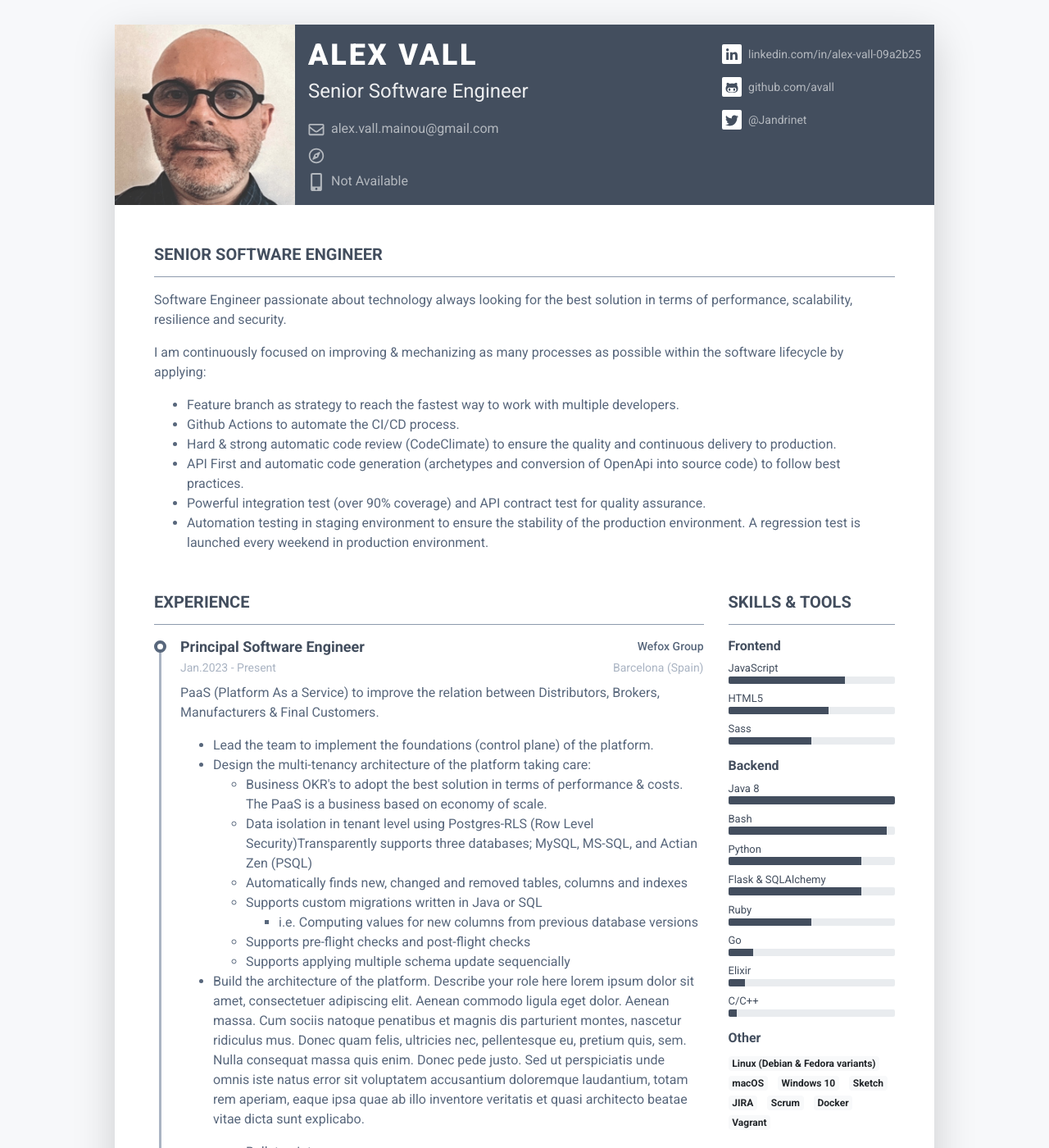
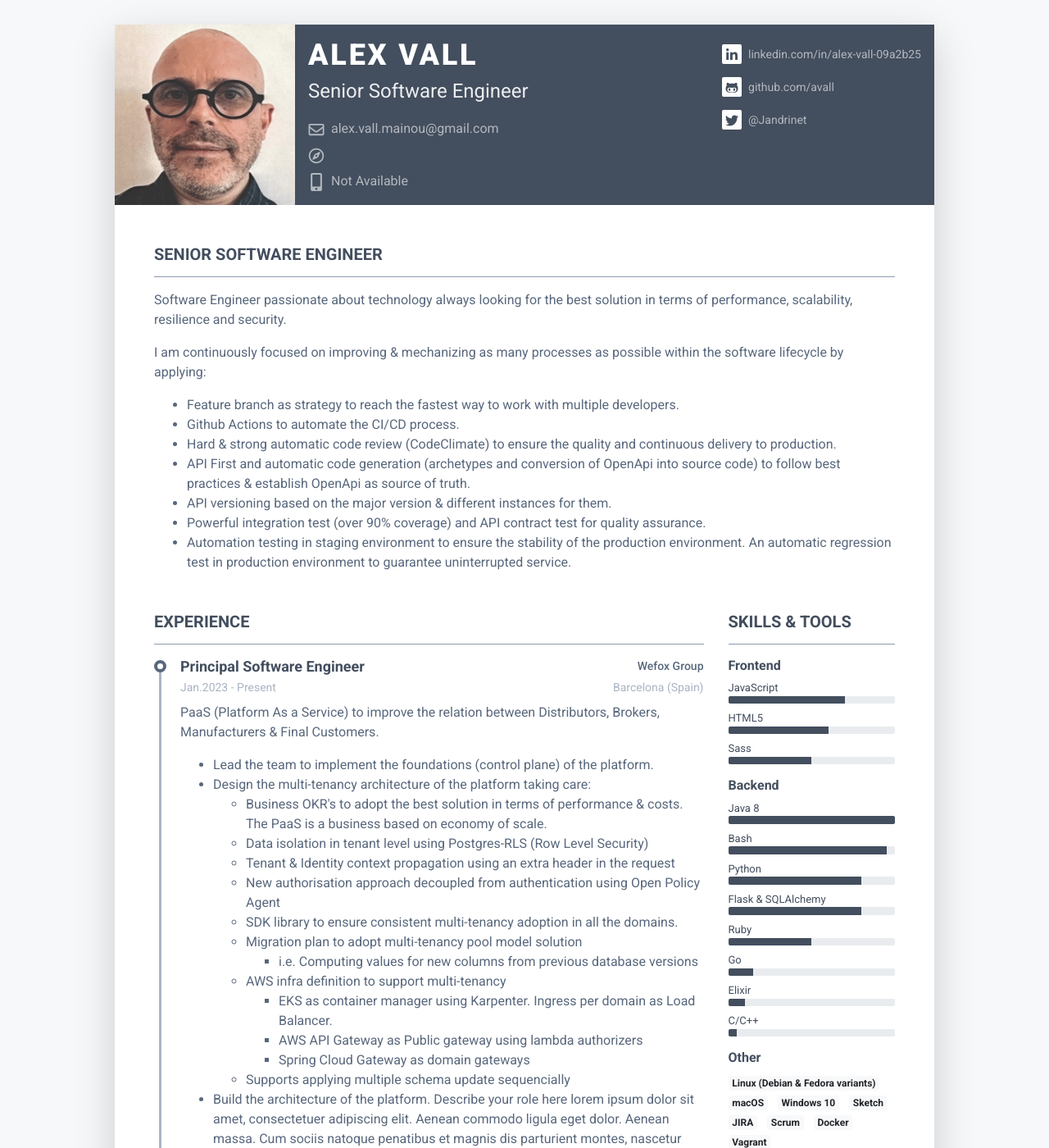
Before and after one commit to avall/avall.github.io, a Jekyll site: the page built from index.html, in a window 1280 px wide and 1400 px high. Shown: the whole window at 82% size. Built offline with Jekyll 4.4.1, drawn with Linux system fonts in a browser that asks for light colours; nearby versions of some CDN libraries.

Commit message:
About Me

```diff
--- a/_data/data.yml
+++ b/_data/data.yml
@@ -25,10 +25,11 @@ summary:
     * Hard & strong automatic code review (CodeClimate) to ensure the
       quality and continuous delivery to production.
     * API First and automatic code generation (archetypes and
-      conversion of OpenApi into source code) to follow best practices.
+      conversion of OpenApi into source code) to follow best practices & establish OpenApi as source of truth.
+    * API versioning based on the major version & different instances for them.
     * Powerful integration test (over 90% coverage) and API contract test for quality assurance.
     * Automation testing in staging environment to ensure the stability of the production environment.
-      A regression test is launched every weekend in production environment.
+      An automatic regression test in production environment to guarantee uninterrupted service.
 
 history:
   title: Experience
@@ -46,13 +47,20 @@ history:
           <div class="d-print-none" markdown="1">
             <ul>
               <li>Business OKR's to adopt the best solution in terms of performance & costs. The PaaS is a business based on economy of scale.</li>
-              <li>Data isolation in tenant level using Postgres-RLS (Row Level Security)Transparently supports three databases; MySQL, MS-SQL, and Actian Zen (PSQL)</li>
-              <li>Automatically finds new, changed and removed tables, columns and indexes</li>
-              <li>Supports custom migrations written in Java or SQL</li>
+              <li>Data isolation in tenant level using Postgres-RLS (Row Level Security)</li>
+              <li>Tenant & Identity context propagation using an extra header in the request</li>
+              <li>New authorisation approach decoupled from authentication using Open Policy Agent</li>
+              <li>SDK library to ensure consistent multi-tenancy adoption in all the domains.</li>
+              <li>Migration plan to adopt multi-tenancy pool model solution</li>
               <ul>
                 <li>i.e. Computing values for new columns from previous database versions</li>
               </ul>
-              <li>Supports pre-flight checks and post-flight checks</li>
+              <li>AWS infra definition to support multi-tenancy</li>
+              <ul>
+                <li>EKS as container manager using Karpenter. Ingress per domain as Load Balancer.</li>
+                <li>AWS API Gateway as Public gateway using lambda authorizers</li>
+                <li>Spring Cloud Gateway as domain gateways</li>
+              </ul>
               <li>Supports applying multiple schema update sequencially</li>
             </ul>
           </div>
```
